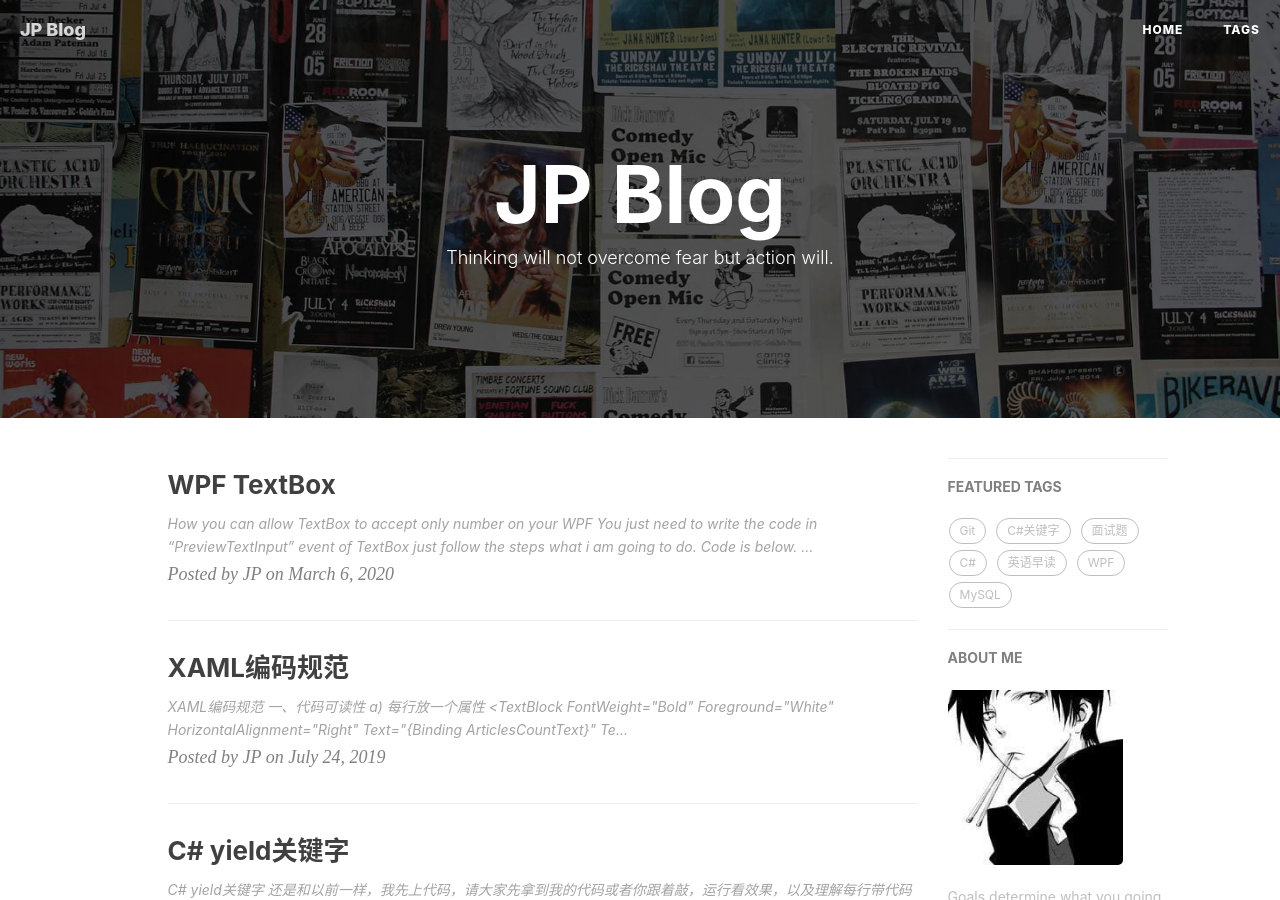
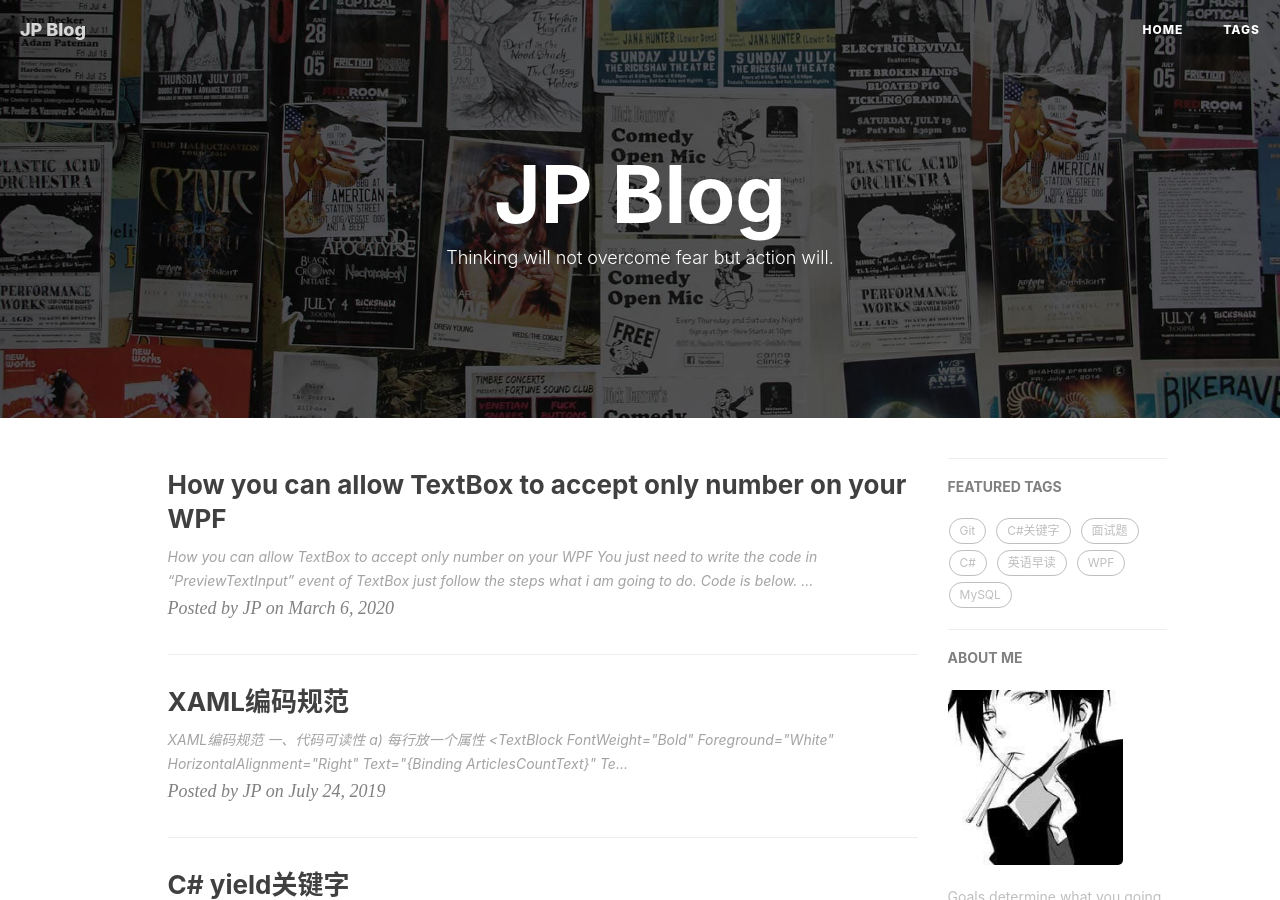
Before and after one commit to hongjiapeng/hongjiapeng.github.io, a Jekyll site: the page built from index.html, in a window 1280 px wide and 900 px high. Built offline with Jekyll 4.4.1, drawn with Linux system fonts in a browser that asks for light colours; nearby versions of some CDN libraries; the list of posts is cut into pages by our own code; comment, search, counter and statistics services are not loaded.

Commit message:
modify blog

```diff
--- a/_posts/2020-03-06-TextBox to accept only number on your WPF.md
+++ b/_posts/2020-03-06-TextBox to accept only number on your WPF.md
@@ -1,6 +1,6 @@
 ---
 layout: post
-title: WPF TextBox
+title: How you can allow TextBox to accept only number on your WPF
 subtitle:
 date:   2020-03-06
 author: JP
```
